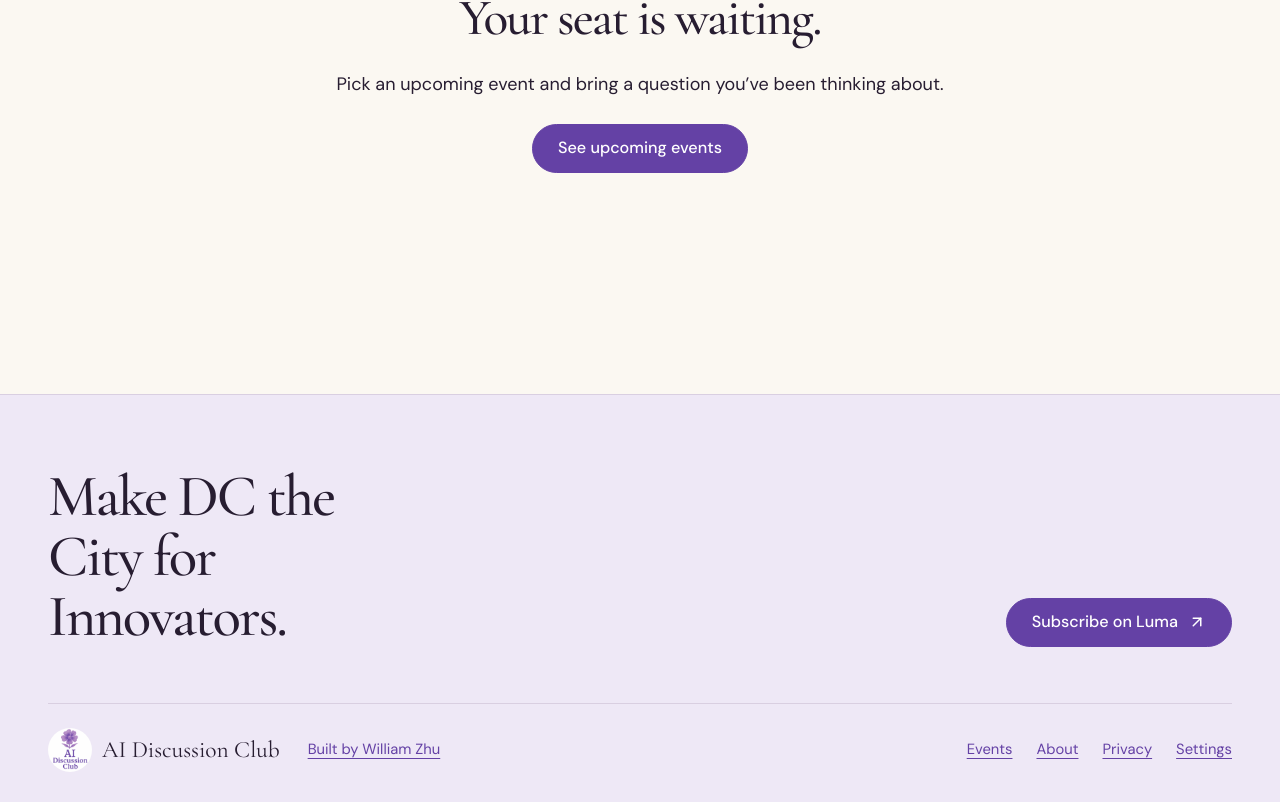
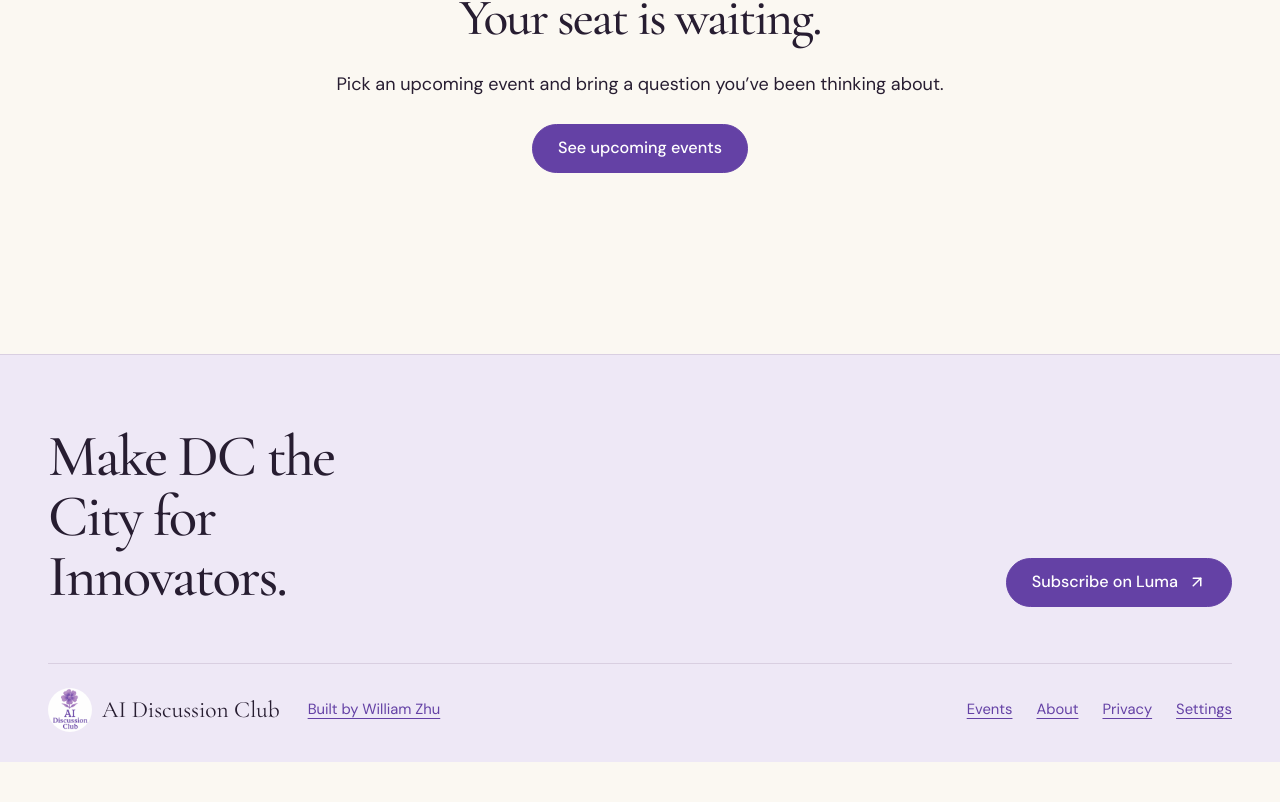
Before and after one commit to william-wei-zhu/ai-discussion-club, a Next.js app: page /about in a window 1280 px wide. Shown: the part 5004-5806 px from the top of the page. After the commit the page ends 5766 px from the top, so only its background shows below. Built offline with nearby package versions, Linux system fonts and the light colour scheme; no server answers.

Commit message:
Remove the blank gap above the footer
Co-Authored-By: Claude Opus 5.5 (1M context) <noreply@anthropic.com>
Claude-Session: https://claude.ai/code/session_016UgMFHzcC2eH8XaoJEJywf

```diff
--- a/app/globals.css
+++ b/app/globals.css
@@ -82,7 +82,7 @@
 .info-list li{display:flex;gap:12px;align-items:flex-start;font-size:.95rem;line-height:1.5}.info-list svg{flex-shrink:0;margin-top:2px;color:var(--accent)}
 .button-stack{display:grid;gap:10px}.button-stack .button{width:100%}
 
-.site-footer{margin-top:40px;padding-block:72px 30px;border-top:1px solid var(--line);background:var(--surface)}
+.site-footer{margin-top:0;padding-block:72px 30px;border-top:1px solid var(--line);background:var(--surface)}
 .footer-top{display:flex;justify-content:space-between;align-items:flex-end;gap:32px}
 .footer-tagline{max-width:13ch;font-family:var(--font-display),Georgia,serif;font-size:clamp(2.3rem,4.6vw,4rem);font-weight:500;line-height:1.02;letter-spacing:-.035em}
 .footer-bottom{display:flex;flex-wrap:wrap;align-items:center;gap:16px 28px;margin-top:56px;padding-top:24px;border-top:1px solid var(--line);font-size:.82rem}
```
